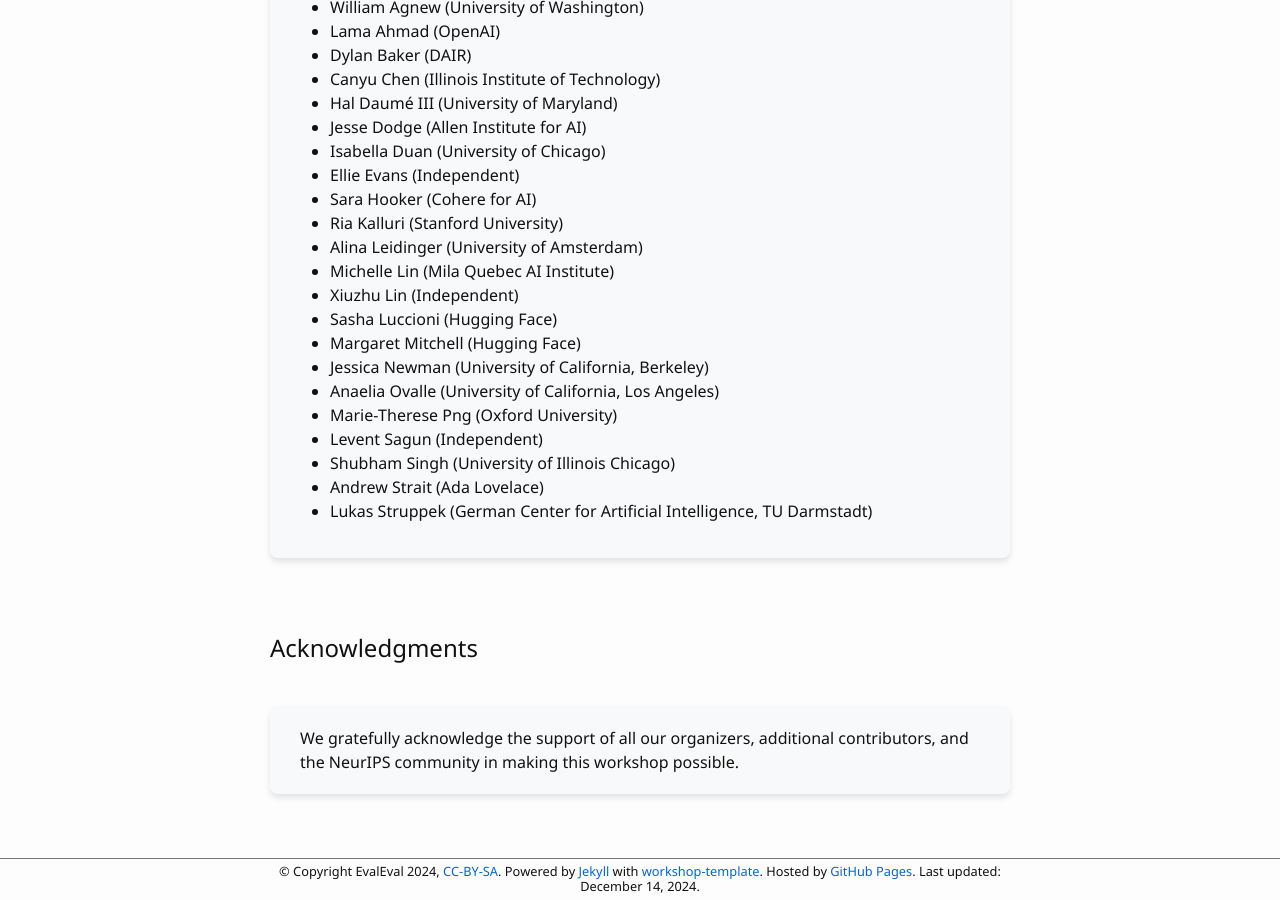
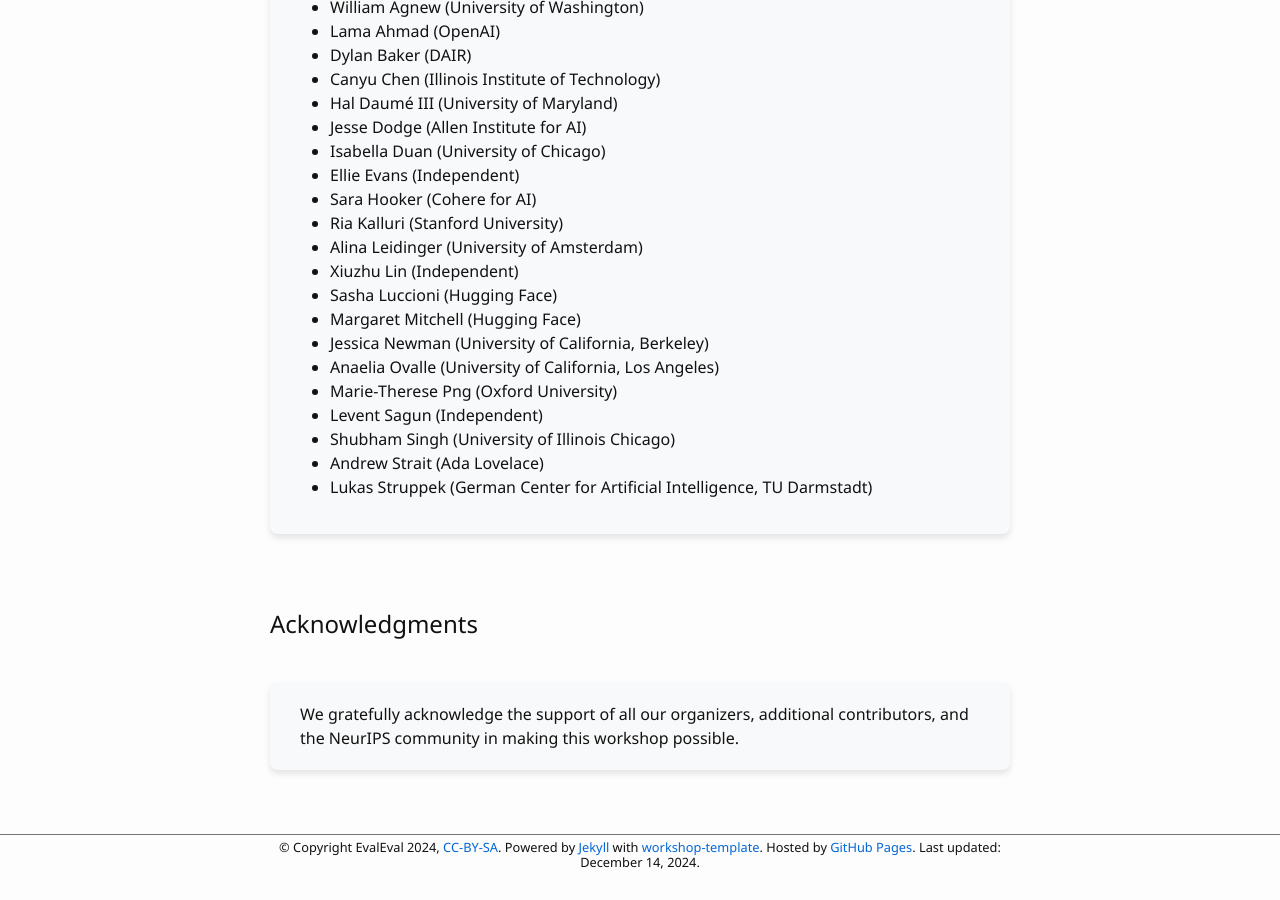
Before and after one commit to aaai-fidu-lab/aaai-fidu-lab.github.io, a Jekyll site: the page built from organizers.md, in a window 1280 px wide and 900 px high, scrolled down 2185 px. Built offline with Jekyll 4.4.1, drawn with Linux system fonts in a browser that asks for light colours; our own code applies the rules of GitHub Pages for plain Markdown files.

Commit message:
Update organizers.md

```diff
--- a/organizers.md
+++ b/organizers.md
@@ -215,7 +215,6 @@ a {
 - Sara Hooker (Cohere for AI)
 - Ria Kalluri (Stanford University)
 - Alina Leidinger (University of Amsterdam)
-- Michelle Lin (Mila Quebec AI Institute)
 - Xiuzhu Lin (Independent)
 - Sasha Luccioni (Hugging Face)
 - Margaret Mitchell (Hugging Face)
```
